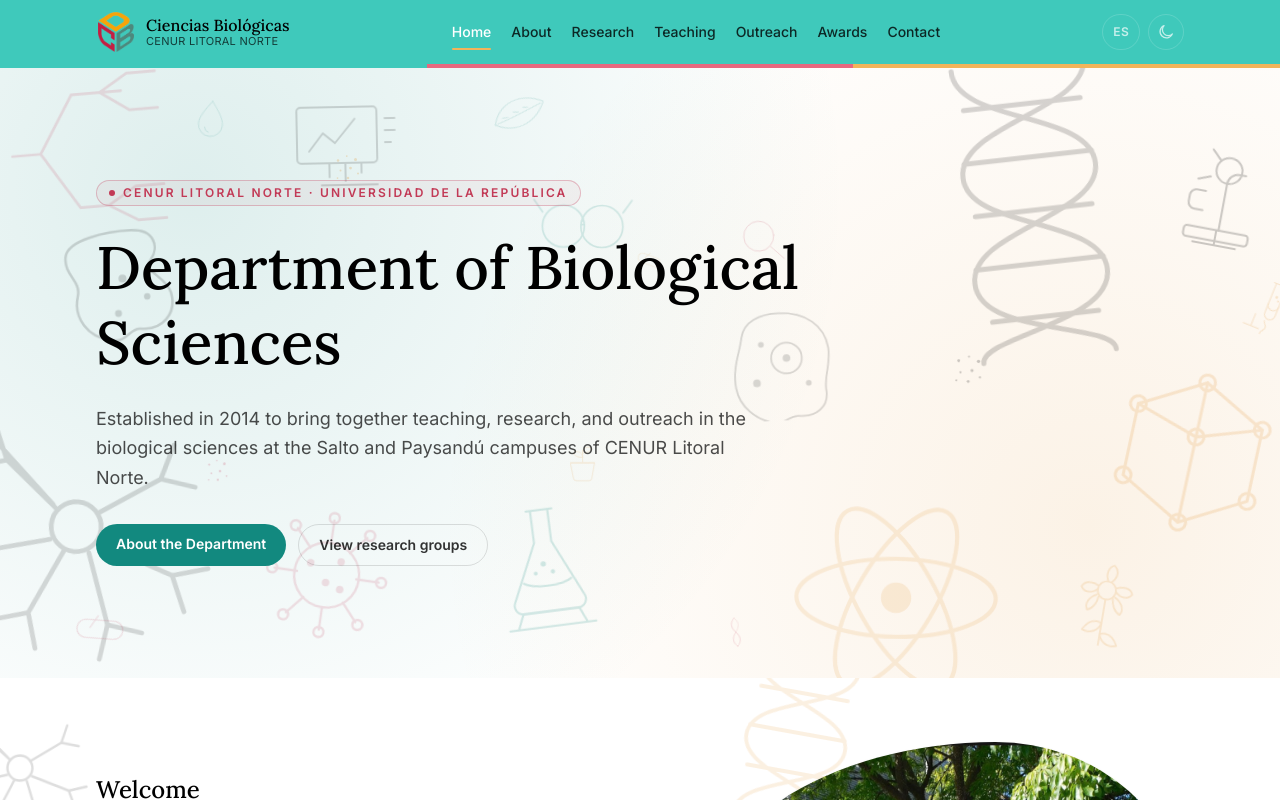
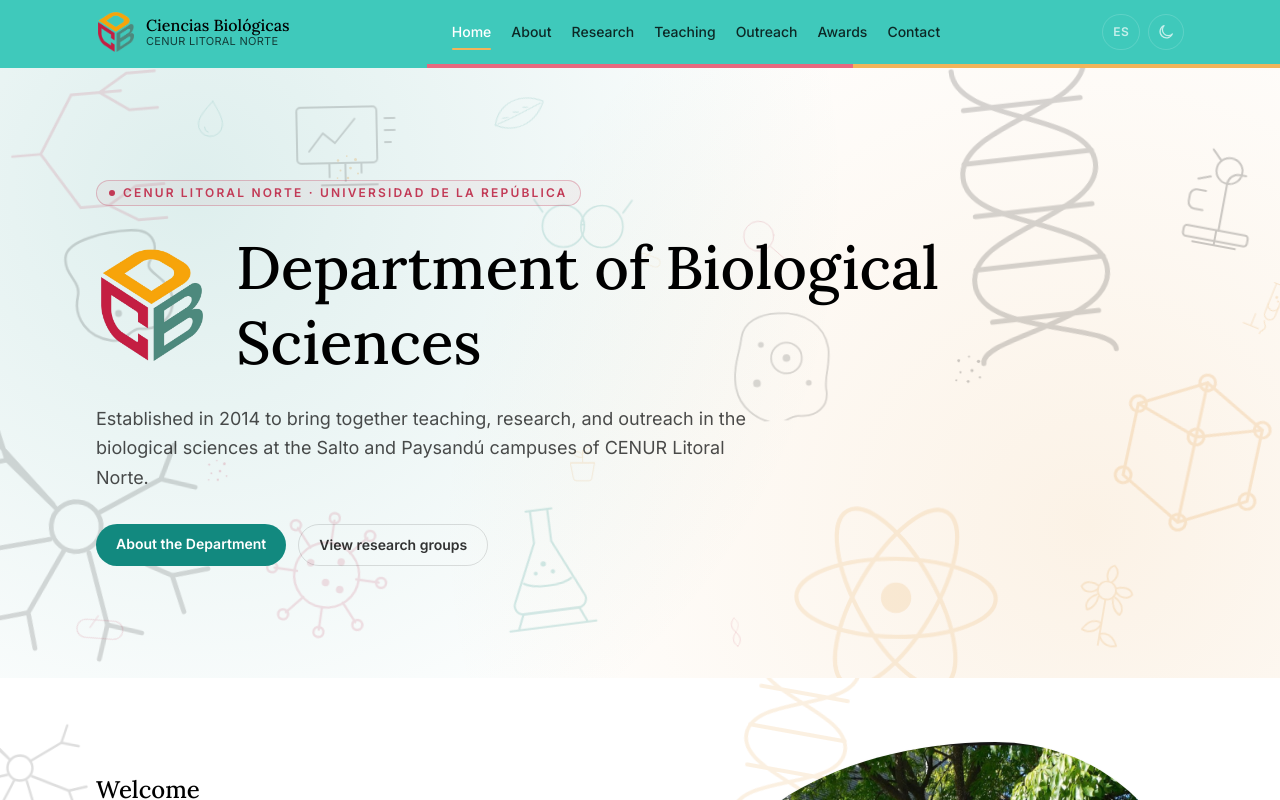
Before and after one commit to MMBAI-Lab/web-dcb, a Next.js app: page /en in a window 1280 px wide. Shown: the top 800 px of the page. Built offline with nearby package versions, Linux system fonts and the light colour scheme.

Commit message:
Add the large DCB logo next to the homepage hero title
Co-Authored-By: Claude Sonnet 5 <noreply@anthropic.com>

```diff
--- a/src/components/pages/home.tsx
+++ b/src/components/pages/home.tsx
@@ -107,14 +107,26 @@ export function Home() {
             <span className="h-1.5 w-1.5 rounded-full bg-crimson" />
             {t("eyebrow")}
           </motion.p>
-          <motion.h1
+          <motion.div
             initial={{ opacity: 0, y: 14 }}
             animate={{ opacity: 1, y: 0 }}
             transition={{ duration: 0.6, delay: 0.1 }}
-            className="max-w-3xl font-serif text-4xl font-medium leading-tight sm:text-6xl"
+            className="flex items-center gap-5 sm:gap-7"
           >
-            {t("title")}
-          </motion.h1>
+            <span className="relative hidden h-20 w-20 shrink-0 sm:block sm:h-28 sm:w-28">
+              <Image
+                src={asset("/images/logos/dcb-icon.png")}
+                alt="DCB"
+                fill
+                sizes="112px"
+                className="object-contain"
+                priority
+              />
+            </span>
+            <h1 className="max-w-3xl font-serif text-4xl font-medium leading-tight sm:text-6xl">
+              {t("title")}
+            </h1>
+          </motion.div>
           <motion.p
             initial={{ opacity: 0, y: 14 }}
             animate={{ opacity: 1, y: 0 }}
```
